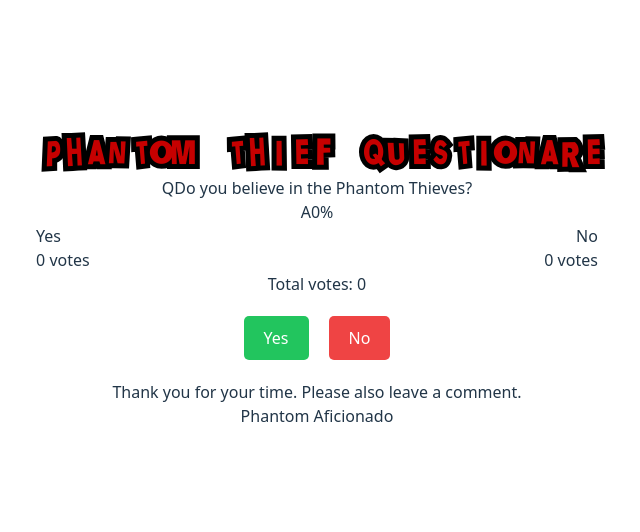
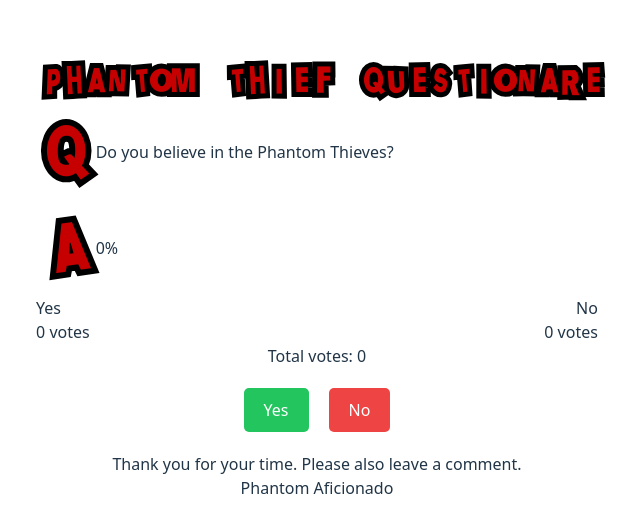
Before and after one commit to kimypham/phansite, a React (Vite) app: page / in a window 1280 px wide. Shown: the part 122-654 px from the top of the page, without its empty margins (323-963 px from the left). Built offline with nearby package versions, Linux system fonts and the light colour scheme; no server answers; the database is empty.

Commit message:
style big letters

```diff
--- a/src/App.tsx
+++ b/src/App.tsx
@@ -1,7 +1,7 @@
 import type { RealtimeChannel } from '@supabase/supabase-js';
 import { useEffect, useState } from 'react';
 import { v4 as uuidv4 } from 'uuid';
-import { OutlinedH1 } from './components';
+import { OutlinedH1, OutlinedLetter } from './components';
 import { supabase } from './supabase';
 
 type VoteOption = 'yes' | 'no';
@@ -84,13 +84,18 @@
             <OutlinedH1>Phantom Thief Questionare</OutlinedH1>
 
             <h2>
-                <span>Q</span>Do you <span>believe</span> in the{' '}
-                <span>Phantom Thieves</span>?
+                <div className="flex items-center">
+                    <OutlinedLetter>Q</OutlinedLetter>
+                    Do you&nbsp;<span>believe</span>&nbsp;in the Phantom
+                    Thieves?
+                </div>
             </h2>
-            <p>
-                <span>A</span>
+            <div className="flex items-center">
+                <div className="-rotate-8">
+                    <OutlinedLetter>A</OutlinedLetter>
+                </div>
                 <span>{percentageVotedYes ?? ''}</span>%
-            </p>
+            </div>
             <div style={{ display: 'flex', justifyContent: 'space-between' }}>
                 <p>Yes</p>
                 <p>No</p>
--- a/src/components/OutlinedH1.tsx
+++ b/src/components/OutlinedH1.tsx
@@ -1,12 +1,10 @@
 import React from 'react';
+import type { OutlinedTextProps } from '../types';
+import { OutlinedHiddenSpan } from './OutlinedHiddenSpan';
 
-interface OutlinedH1Props {
-    children: React.ReactNode;
-}
-
-export const OutlinedH1: React.FC<OutlinedH1Props> = ({ children }) => (
-    <div className="fixed font-persona5main tracking-[-0.32em] text-[2rem] [word-spacing:2rem] text-persona-red">
-        <h1>{children}</h1>
-        <span aria-hidden="true">{children}</span>
-    </div>
+export const OutlinedH1: React.FC<OutlinedTextProps> = ({ children }) => (
+    <h1 className="relative [-webkit-text-stroke:10px_black] font-persona5main tracking-[-0.32em] text-[2rem] [word-spacing:2rem] text-persona-red pointer-events-none">
+        {children}
+        <OutlinedHiddenSpan>{children}</OutlinedHiddenSpan>
+    </h1>
 );
--- /dev/null
+++ b/src/components/OutlinedHiddenSpan.tsx
@@ -0,0 +1,13 @@
+import React from 'react';
+import type { OutlinedTextProps } from '../types';
+
+export const OutlinedHiddenSpan: React.FC<OutlinedTextProps> = ({
+    children,
+}) => (
+    <span
+        aria-hidden="true"
+        className="absolute top-0 left-0 [-webkit-text-stroke:0]"
+    >
+        {children}
+    </span>
+);
--- /dev/null
+++ b/src/components/OutlinedLetter.tsx
@@ -0,0 +1,10 @@
+import React from 'react';
+import type { OutlinedTextProps } from '../types';
+import { OutlinedHiddenSpan } from './OutlinedHiddenSpan';
+
+export const OutlinedLetter: React.FC<OutlinedTextProps> = ({ children }) => (
+    <span className="flex pr-4 relative [-webkit-text-stroke:12px_black] font-persona5main tracking-[-0.32em] text-[4rem] [word-spacing:2rem] text-persona-red pointer-events-none">
+        {children}
+        <OutlinedHiddenSpan>{children}</OutlinedHiddenSpan>
+    </span>
+);
--- a/src/components/index.ts
+++ b/src/components/index.ts
@@ -1 +1,2 @@
 export * from './OutlinedH1';
+export * from './OutlinedLetter';
--- a/src/index.css
+++ b/src/index.css
@@ -51,18 +51,6 @@
     min-height: 100vh;
 }
 
-.fixed {
-    position: relative;
-    -webkit-text-stroke: 10px black;
-}
-.fixed span {
-    position: absolute;
-    left: 0;
-    top: 0;
-    -webkit-text-stroke: 0;
-    pointer-events: none;
-}
-
 button {
     border-radius: 8px;
     border: 1px solid transparent;
--- /dev/null
+++ b/src/types/index.ts
@@ -0,0 +1 @@
+export * from './types';
--- /dev/null
+++ b/src/types/types.ts
@@ -0,0 +1,3 @@
+export interface OutlinedTextProps {
+    children: React.ReactNode;
+}
```
